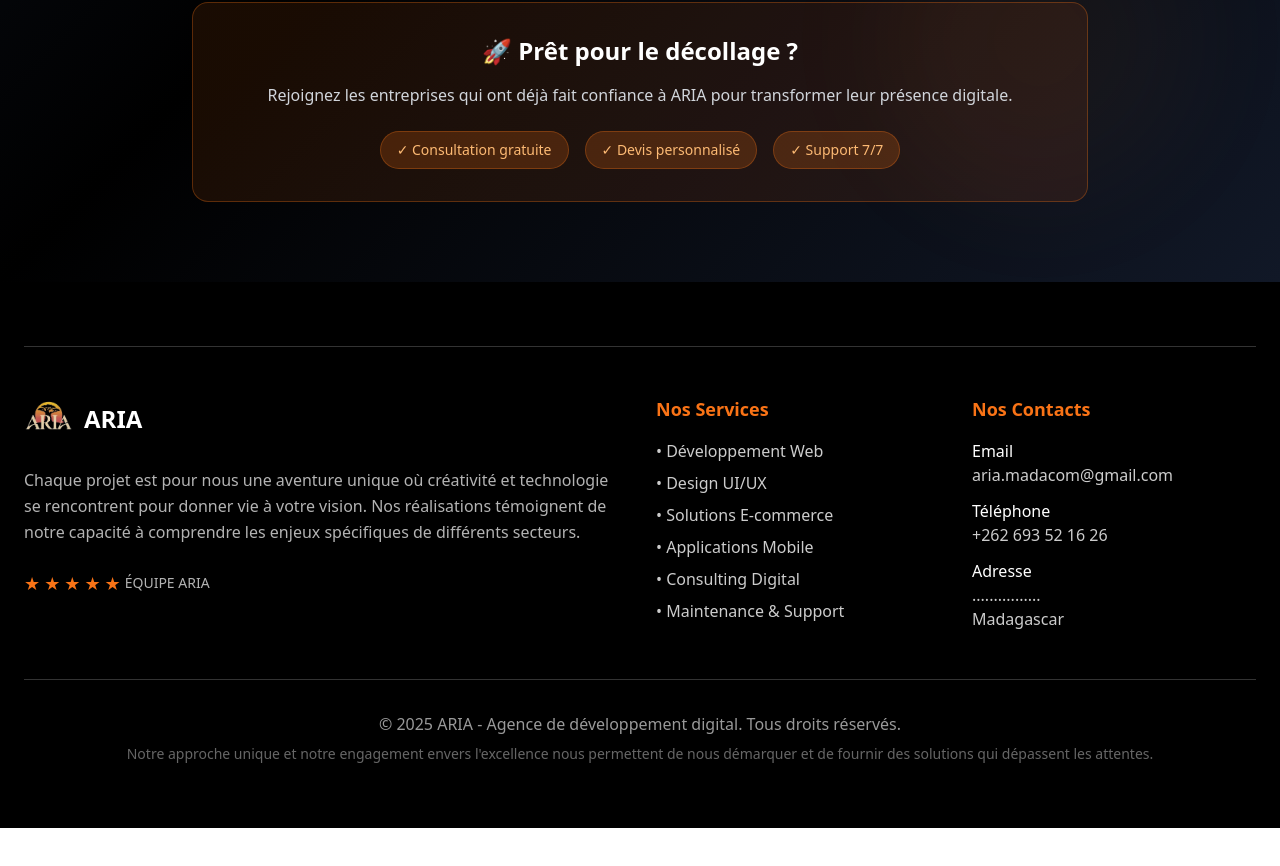
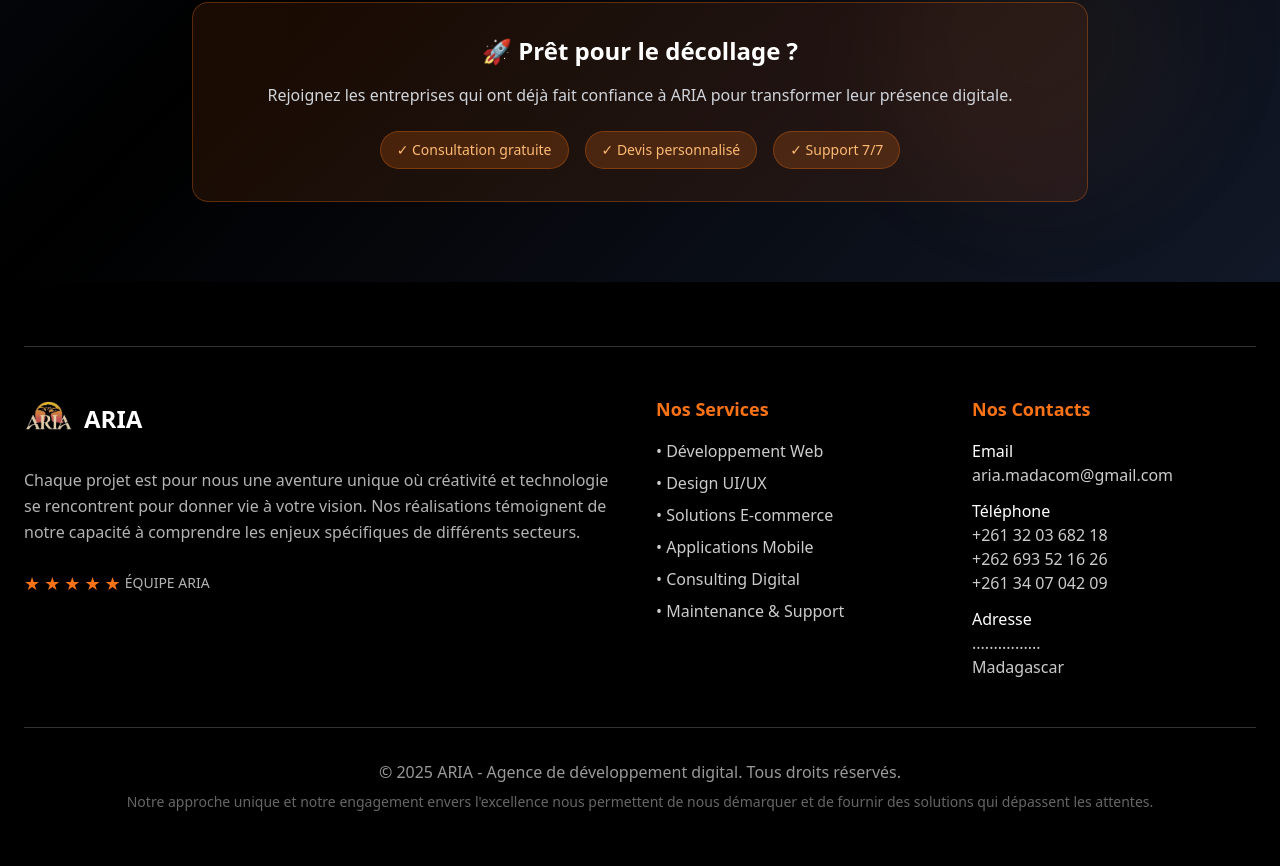
Before and after one commit to mahefaandriam/Aria, a React (Vite) app: page / in a window 1280 px wide. Shown: the part 4495-5361 px from the top of the page. Before the commit the page ends 5323 px from the top, so only its background shows below. Built offline with nearby package versions, Linux system fonts and the light colour scheme; no server answers; the database is empty.

Commit message:
Update Footer.tsx

```diff
--- a/src/components/Footer.tsx
+++ b/src/components/Footer.tsx
@@ -54,7 +54,9 @@ const Footer = () => {
                 </div>
                 <div>
                   <p className="font-medium text-white">Téléphone</p>
+                  <p>+261 32 03 682 18</p>
                   <p>+262 693 52 16 26</p>
+                  <p>+261 34 07 042 09</p>
                 </div>
                 <div>
                   <p className="font-medium text-white">Adresse</p>
```
